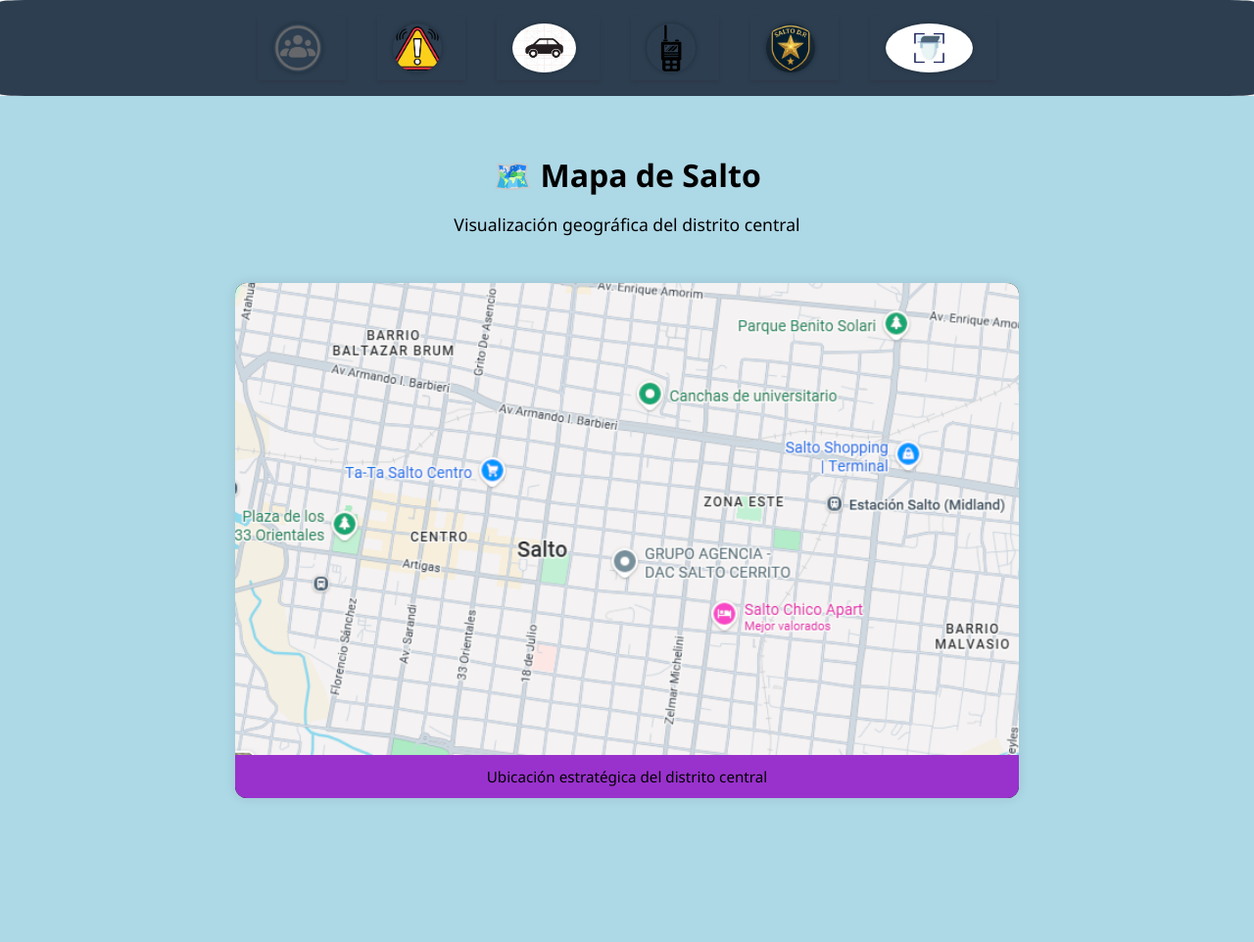
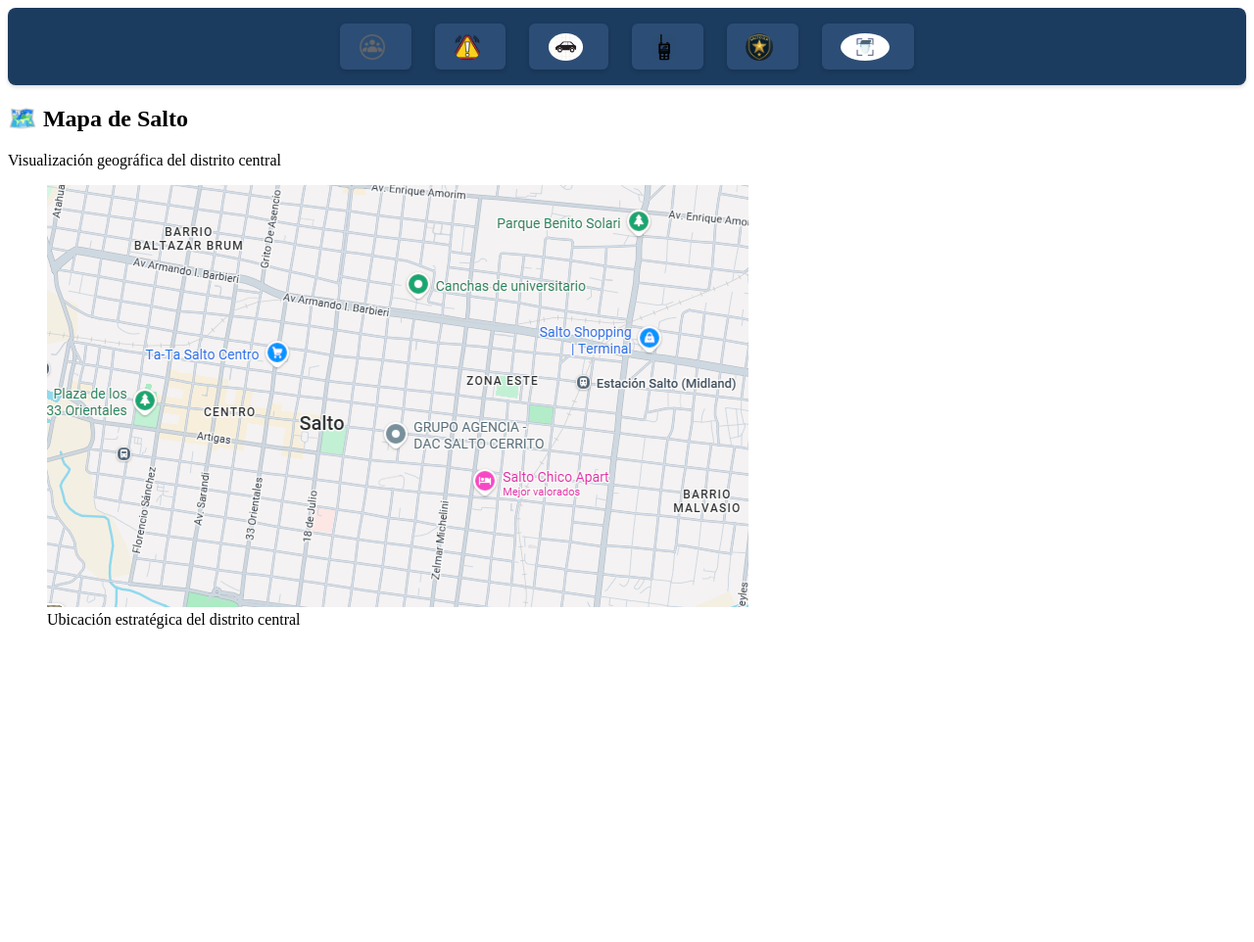
Before and after one commit to Chrisian171717/SaltoPD, a PHP site: page /Mapa.html in a window 1280 px wide. Shown: the whole page at 98% size. After the commit the page ends 642 px from the top, so only its background shows below. Run offline with PHP 8.4, Linux system fonts and the light colour scheme; some libraries are stand-ins or nearby versions.

Commit message:
Update mapa.css

```diff
--- a/Front-end/mapa.css
+++ b/Front-end/mapa.css
@@ -1,117 +1,50 @@
-body {
-  margin: 0;
-  font-family: 'Poppins', sans-serif;
-  color: black;
-}
-
-.mapa-section {
-  padding: 2rem;
-  background-color: lightblue;
-  min-height: 100vh;
-  font-family: 'Segoe UI', sans-serif;
-  color: black;
-}
-
-.mapa-header {
-  text-align: center;
-  margin-bottom: 2rem;
-}
-
-.mapa-title {
-  font-size: 2rem;
-  font-weight: bold;
-  margin-bottom: 0.5rem;
-}
-
-.mapa-description {
-  font-size: 1.1rem;
-  color: black;
-}
-
-.mapa-contenedor {
-  display: flex;
-  justify-content: center;
-  align-items: center;
-}
-
-.mapa-figure {
-  max-width: 800px;
-  width: 100%;
-  border-radius: 12px;
-  overflow: hidden;
-  box-shadow: 0 0 12px rgba(0, 0, 0, 0.1);
-  background-color: black;
-}
-
-.imagen-mapa {
-  width: 100%;
-  height: auto;
-  display: block;
-}
-
-.mapa-caption {
-  text-align: center;
-  padding: 0.75rem;
-  font-size: 0.95rem;
-  color: black;
-  background-color: darkorchid;
-}
-
 .nav-tabs {
-  background-color: #2c3e50;
+  background-color: #1b3b5f;
   padding: 1rem;
   text-align: center;
-  box-shadow: 0 2px 4px rgba(0, 0, 0, 0.1);
+  box-shadow: 0 2px 4px rgba(0, 0, 0, 0.15);
   margin: 0;
-  border-radius: 2%;
-  user-select: none;
-  overflow: hidden;
+  border-radius: 8px;
   display: block;
   width: 100%;
   box-sizing: border-box;
-  transition: background-color 0.3s ease;
 }
 
 .nav-tabs__list {
   list-style: none;
   display: flex;
   justify-content: center;
-  gap: 2rem;
+  gap: 1.5rem;
   padding: 0;
   margin: 0;
-  box-sizing: border-box;
   flex-wrap: wrap;
   align-items: center;
 }
 
 .nav-tabs__link {
   display: inline-block;
-  transition: transform 0.3s ease;
-  color: gray;
+  color: #e0e0e0;
   text-decoration: none;
-  font-size: 1.2rem;
+  font-size: 1.1rem;
   font-weight: 500;
-  padding: 0.5rem 1rem;
-  box-shadow: 0 2px 4px rgba(70, 2, 2, 0.1);
+  padding: 0.6rem 1.2rem;
+  border-radius: 6px;
+  background-color: #2c4d75;
+  transition: background-color 0.2s ease, color 0.2s ease;
+  box-shadow: 0 2px 4px rgba(0, 0, 0, 0.15);
 }
 
 .nav-tabs__link:hover {
-  transform: scale(1.1);
-  text-shadow: 0 0 5px rgba(18, 18, 19, 0.7);
-  box-shadow: 0 4px 8px aqua;
-  background-color: rgba(0, 255, 255, 0.2);
-  border-radius: 8px;
+  background-color: #3d6aa0;
+  color: white;
+  box-shadow: 0 3px 6px rgba(0, 0, 0, 0.2);
 }
 
 .nav-tabs__icon {
-  height: 50px;
+  height: 28px;
   width: auto;
   vertical-align: middle;
-  margin-right: 0.5rem;
-  box-shadow: 0 0 5px rgba(0, 0, 0, 0.3);
+  margin-right: 0.4rem;
   border-radius: 50%;
-  user-select: none;
   display: inline-block;
-  transition: transform 0.3s ease;
-
 }
```
